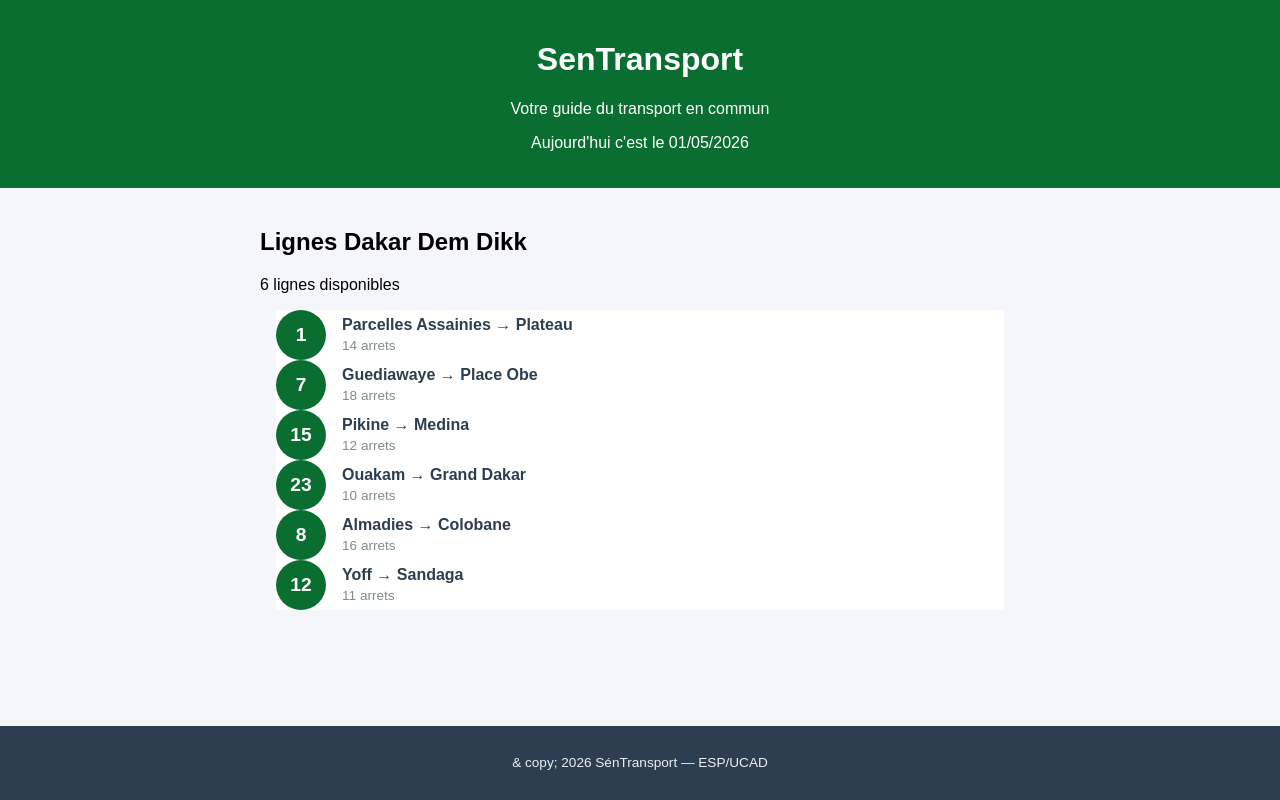
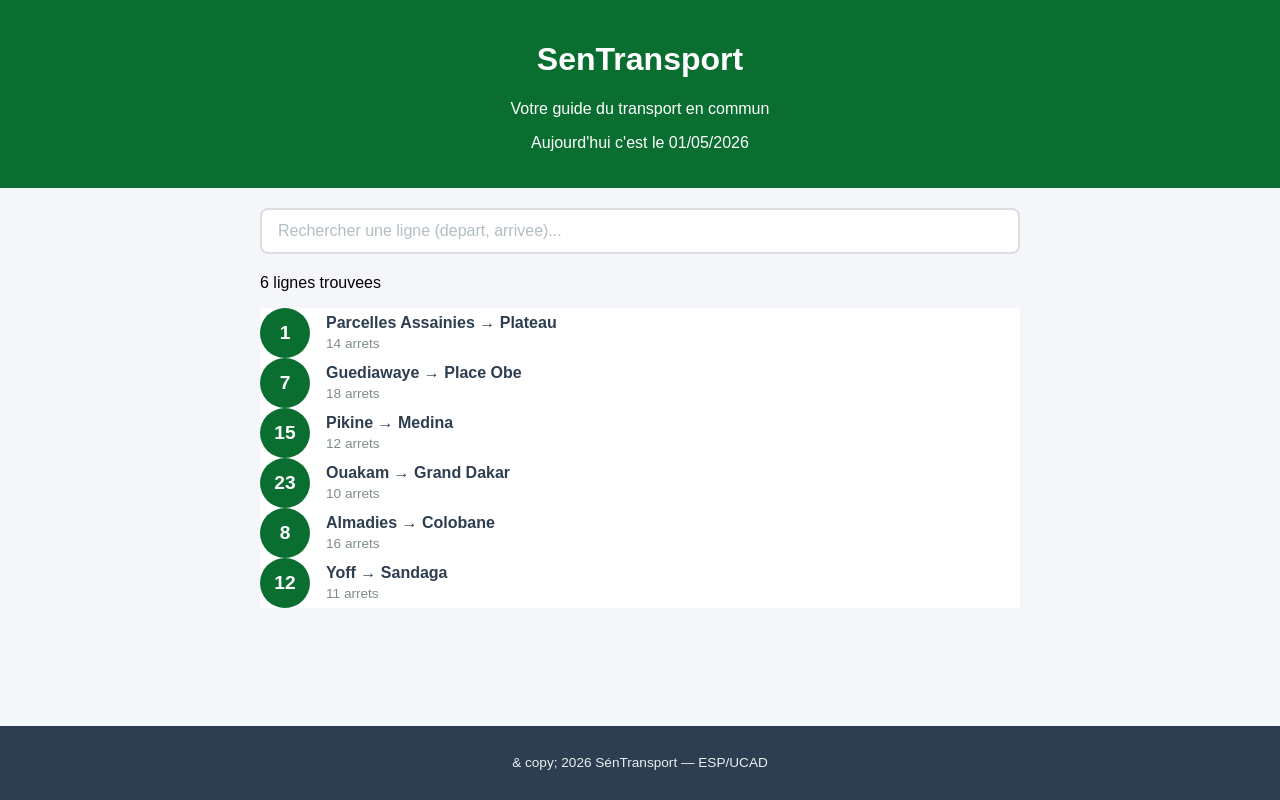
Before and after one commit to Astou05/sentransport, a React (Create React App) app: page / in a window 1280 px wide. Built offline with nearby package versions, Linux system fonts and the light colour scheme.

Commit message:
Lab 3: etat, recherche et selection de lignes

```diff
--- a/src/App.css
+++ b/src/App.css
@@ -15,6 +15,15 @@
 }
 @media (max-width: 600px) {
   .contenu {
-    padding: 12px;
+  padding: 12px;
+  }
+  .ligne-bus {
+  padding: 10px 12px;
+  }
+  .ligne-numero {
+  width: 40px;
+  height: 40px;
+  font-size: 1rem;
+  margin-right: 12px;
   }
 }
--- a/src/App.js
+++ b/src/App.js
@@ -1,22 +1,72 @@
+import { useState } from 'react';
 import './App.css';
 import Header from './Header';
-import ListeLignes from './ListeLignes';
+import Recherche from './Recherche';
+import LigneBus from './LigneBus';
+import DetailLigne from './DetailLigne';
 import Footer from './Footer';
+
 function App() {
+  // 1. Déclaration de l'état pour la recherche
+  const [recherche, setRecherche] = useState("");
+  const [ligneSelectionnee, setLigneSelectionnee] = useState(null);
+
+  // 2. Données enrichies (Étape 1 du Lab 3)
   const lignes = [
-    { id: 1, numero: "1", depart: "Parcelles Assainies", arrivee: "Plateau", arrets: 14 },
-    { id: 2, numero: "7", depart: "Guediawaye", arrivee: "Place Obe", arrets: 18 },
-    { id: 3, numero: "15", depart: "Pikine", arrivee: "Medina", arrets: 12 },
-    { id: 4, numero: "23", depart: "Ouakam", arrivee: "Grand Dakar", arrets: 10 },
-    { id: 5, numero: "8", depart: "Almadies", arrivee: "Colobane", arrets: 16 },
-    { id: 6, numero: "12", depart: "Yoff", arrivee: "Sandaga", arrets: 11 },
+    {
+      id: 1, numero: "1", depart: "Parcelles Assainies", arrivee: "Plateau", arrets: 14, listeArrets: ["Parcelles U14", "Parcelles U10", "Camberene", "Patte d'Oie", "Grand Dakar", "Colobane", "Ponty", "Plateau"] },
+    {
+      id: 2, numero: "7", depart: "Guediawaye", arrivee: "Place Obe", arrets: 18, listeArrets: ["Guediawaye", "Pikine", "Thiaroye", "Keur Massar", "Grand Yoff", "Parcelles", "Liberte 6", "Place Obe"] },
+    {
+      id: 3, numero: "15", depart: "Pikine", arrivee: "Medina", arrets: 12, listeArrets: ["Pikine Centre", "Thiaroye Gare", "Hann", "Colobane", "Fass", "Medina"] },
+    {
+      id: 4, numero: "23", depart: "Ouakam", arrivee: "Grand Dakar", arrets: 10, listeArrets: ["Ouakam Village", "Mermoz", "Fann", "Point E", "Liberte 5", "Grand Dakar"] },
+    {
+      id: 5, numero: "8", depart: "Almadies", arrivee: "Colobane", arrets: 16, listeArrets: ["Almadies", "Ngor", "Yoff", "Quest Foire", "Liberte 6", "Colobane"] },
+    {
+      id: 6, numero: "12", depart: "Yoff", arrivee: "Sandaga", arrets: 11, listeArrets: ["Yoff Village", "Aeroport LSS", "Parcelles U17", "Grand Yoff", "HLM", "Sandaga"] }
   ];
+
+  // 3. Logique de filtrage des lignes selon le texte tapé
+  const lignesFiltrees = lignes.filter(l =>
+    l.depart.toLowerCase().includes(recherche.toLowerCase()) ||
+    l.arrivee.toLowerCase().includes(recherche.toLowerCase()) ||
+    l.numero.includes(recherche)
+  );
+  function handleClickLigne(ligne) {
+  if (ligneSelectionnee && ligneSelectionnee.id === ligne.id) {
+  setLigneSelectionnee(null);
+  // re-clic = deselectioner
+  } else {
+    setLigneSelectionnee(ligne); // premier clic = selectionner
+  }
+  }
+
   return (
     <div className="App">
       <Header />
       <main className="contenu">
-        {/* On passe le tableau lignes au composant ListeLignes */}
-        <ListeLignes lignes={lignes} />
+        {/* Composant Recherche avec ses props */}
+        <Recherche valeur={recherche} onChange={setRecherche} />
+
+        {/* Affichage du nombre de résultats */}
+        <p className="resultat-recherche">
+          {lignesFiltrees.length} ligne{lignesFiltrees.length > 1 ? 's' : ''} trouvee{lignesFiltrees.length > 1 ? 's' : ''}
+        </p>
+       {lignesFiltrees.map(ligne => (
+          <LigneBus
+          key={ligne.id}
+          numero={ligne.numero}
+          depart={ligne.depart}
+          arrivee={ligne.arrivee}
+          arrets={ligne.arrets}
+          estSelectionnee={ligneSelectionnee
+          && ligneSelectionnee.id === ligne.id}
+          onClick={() => handleClickLigne(ligne)}
+          />
+        ))}
+          {ligneSelectionnee
+          && <DetailLigne ligne={ligneSelectionnee} />}
       </main>
       <Footer />
     </div>
--- /dev/null
+++ b/src/DetailLigne.css
@@ -0,0 +1,58 @@
+.detail-ligne {
+    background-color: #ffffff;
+    border: 2px solid #0a6e31;
+    border-radius: 8px;
+    padding: 20px;
+    margin-top: 16px;
+    animation: slideDown 0.3s ease;
+}
+@keyframes slideDown {
+    from { opacity: 0; transform: translateY(-10px); }
+    to { opacity: 1; transform: translateY(0); }
+}
+.detail-titre {
+    color: #0a6e31;
+    margin: 0 0 8px 0;
+    font-size: 1.2rem;
+}
+.detail-info {
+    color: #7f8c8d;
+    margin: 0 0 16px 0;
+    font-size: 0.9rem;
+}
+.detail-arrets h4 {
+    color: #2c3e50;
+    margin: 0 0 8px 0;
+}
+.detail-liste {
+    list-style: none;
+    padding: 0;
+    margin: 0;
+}
+.detail-arret {
+    display: flex;
+    align-items: center;
+    padding: 8px 0;
+    border-bottom: 1px solid #f0f0f0;
+}
+.detail-arret:last-child {
+    border-bottom: none;
+}
+.arret-numero {
+    background-color: #0a6e31;
+    color: white;
+    width: 28px;
+    height: 28px;
+    border-radius: 50%;
+    display: flex;
+    align-items: center;
+    justify-content: center;
+    font-size: 0.8rem;
+    font-weight: bold;
+    margin-right: 12px;
+    flex-shrink: 0;
+}
+.arret-nom {
+    color: #2c3e50;
+    font-size: 0.95rem;
+}
--- /dev/null
+++ b/src/DetailLigne.js
@@ -0,0 +1,29 @@
+import './DetailLigne.css';
+
+function DetailLigne({ ligne }) {
+  return (
+    <div className="detail-ligne">
+      <h3 className="detail-titre">
+        Ligne {ligne.numero} : {ligne.depart} &rarr; {ligne.arrivee}
+      </h3>
+      <p className="detail-info">{ligne.arrets} arrets sur ce trajet</p>
+      <div className="detail-arrets">
+      <h4>Arrets principaux :</h4>
+      <ul className="detail-liste">
+        {ligne.listeArrets.map((arret, index) => (
+          <li key={index} className="detail-arret">
+            <span className="arret-numero">
+              {index + 1}
+            </span>
+            <span className="arret-nom">
+              {arret}
+            </span>
+          </li>
+        ))}
+      </ul>
+    </div>
+    </div>
+  );
+}
+
+export default DetailLigne;
--- a/src/LigneBus.css
+++ b/src/LigneBus.css
@@ -47,3 +47,10 @@
   color: #7f8c8d;
   margin-top: 4px;
 }
+.ligne-bus-active {
+  border-left: 4px solid #e67e22;
+  background-color: #fef9f3;
+}
+.ligne-bus-active .ligne-numero {
+  background-color: #e67e22;
+}
--- a/src/LigneBus.js
+++ b/src/LigneBus.js
@@ -1,14 +1,14 @@
 import './LigneBus.css';
 
-function LigneBus({ numero, depart, arrivee, arrets }) {
+function LigneBus({
+  numero, depart, arrivee, arrets, estSelectionnee, onClick
+}) {
   return (
-    <div className="ligne-bus">
+    <div className={`ligne-bus ${estSelectionnee ? 'selectionnee' : ''}`} onClick={onClick}>
       <div className="ligne-numero">{numero}</div>
       <div className="ligne-info">
-        <span className="ligne-trajet">
-          {depart} &rarr; {arrivee}
-        </span>
-        <span className="ligne-arrets">{arrets} arrets</span>
+        <div className="ligne-trajet">{depart} &rarr; {arrivee}</div>
+        <div className="ligne-arrets">{arrets} arrets</div>
       </div>
     </div>
   );
--- a/src/ListeLignes.js
+++ b/src/ListeLignes.js
@@ -3,9 +3,9 @@
 
 function ListeLignes({ lignes }) {
   return (
-    <div className="liste-lignes-container">
-      <h2>Lignes Dakar Dem Dikk</h2>
-      <p className="stats-info">{lignes.length} lignes disponibles</p>
+    <div className="liste-lignes">
+      <h2 className="liste-titre">Lignes Dakar Dem Dikk</h2>
+      <p className="liste-description">{lignes.length} lignes disponibles</p>
 
       <div className="liste-lignes">
         {lignes.map((ligne) => (
@@ -15,6 +15,7 @@
             depart={ligne.depart}
             arrivee={ligne.arrivee}
             arrets={ligne.arrets}
+            couleur={ligne.couleur}
           />
         ))}
       </div>
--- /dev/null
+++ b/src/Recherche.css
@@ -0,0 +1,22 @@
+.recherche {
+  margin-bottom: 20px;
+}
+
+.recherche-input {
+  width: 100%;
+  padding: 12px 16px;
+  font-size: 1rem;
+  border: 2px solid #dcdde1;
+  border-radius: 8px;
+  outline: none;
+  box-sizing: border-box;
+  transition: border-color 0.2s;
+}
+
+.recherche-input:focus {
+  border-color: #0a6e31;
+}
+
+.recherche-input::placeholder {
+  color: #b2bec3;
+}
--- /dev/null
+++ b/src/Recherche.js
@@ -0,0 +1,17 @@
+import './Recherche.css';
+
+function Recherche({ valeur, onChange }) {
+  return (
+    <div className="recherche">
+      <input
+        type="text"
+        className="recherche-input"
+        placeholder="Rechercher une ligne (depart, arrivee)..."
+        value={valeur}
+        onChange={(e) => onChange(e.target.value)}
+      />
+    </div>
+  );
+}
+
+export default Recherche;
```
Also changed, not shown: src/StatReseau.js (added, +29 -0 lines).
